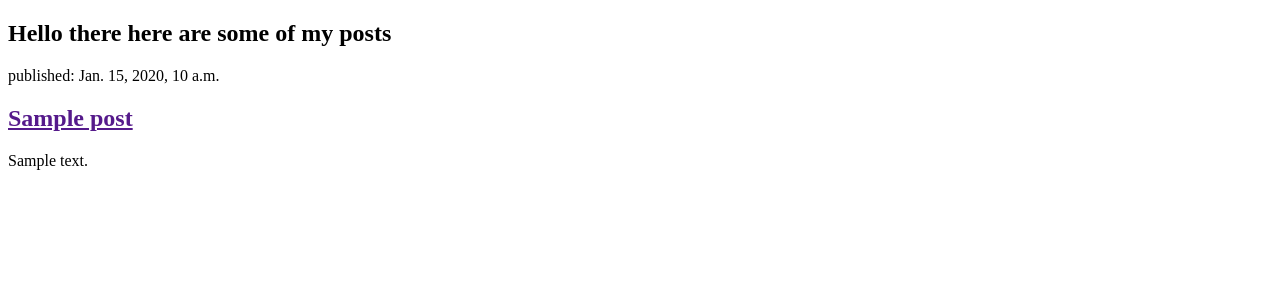
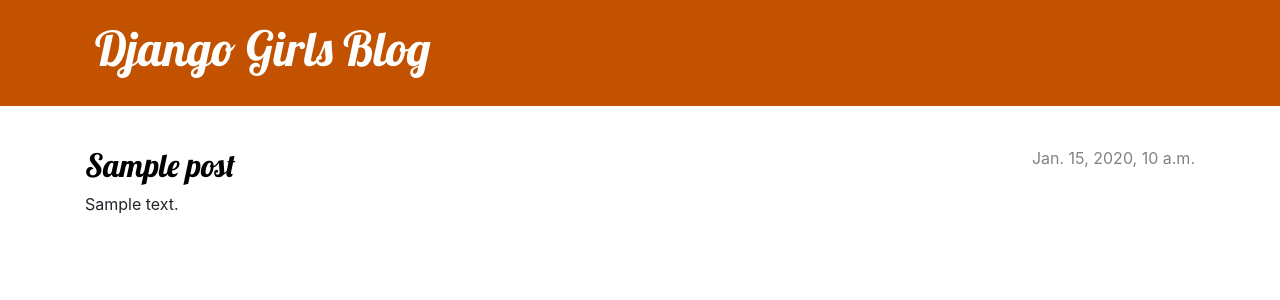
Before and after one commit to maqamylee0/Blog, a Django app: page / in a window 1280 px wide. Shown: the top 300 px of the page. Run offline with Django 3.2, Linux system fonts and the light colour scheme; tables that the repository leaves empty hold one stand-in row (values such as "Sample post").

Commit message:
added templates

```diff
--- /dev/null
+++ b/blog/static/css/blog.css
@@ -0,0 +1,70 @@
+.page-header {
+    background-color: #C25100;
+    margin-top: 0;
+    margin-bottom: 40px;
+    padding: 20px 20px 20px 40px;
+}
+
+.page-header h1,
+.page-header h1 a,
+.page-header h1 a:visited,
+.page-header h1 a:active {
+    color: #ffffff;
+    font-size: 36pt;
+    text-decoration: none;
+}
+
+h1,
+h2,
+h3,
+h4 {
+    font-family: 'Lobster', cursive;
+}
+
+.date {
+    color: #828282;
+}
+
+.save {
+    float: right;
+}
+
+.post-form textarea,
+.post-form input {
+    width: 100%;
+}
+
+.top-menu,
+.top-menu:hover,
+.top-menu:visited {
+    color: #ffffff;
+    float: right;
+    font-size: 26pt;
+    margin-right: 20px;
+}
+
+.post {
+    margin-bottom: 70px;
+}
+
+.post h2 a,
+.post h2 a:visited {
+    color: #000000;
+}
+
+.post > .date,
+.post > .actions {
+    float: right;
+}
+
+.btn-default,
+.btn-default:visited {
+    color: #C25100;
+    background: none;
+    border-color: #C25100;
+}
+
+.btn-default:hover {
+    color: #FFFFFF;
+    background-color: #C25100;
+}
--- /dev/null
+++ b/blog/templates/blog/base.html
@@ -0,0 +1,31 @@
+{% load static %}
+
+<!DOCTYPE html>
+<html lang="en">
+<head>
+    <meta charset="UTF-8">
+    <meta http-equiv="X-UA-Compatible" content="IE=edge">
+    <meta name="viewport" content="width=device-width, initial-scale=1.0">
+    <title>Posts</title>
+    <link rel="stylesheet" href="https://cdn.jsdelivr.net/npm/bootstrap@4.5.3/dist/css/bootstrap.min.css" integrity="sha384-TX8t27EcRE3e/ihU7zmQxVncDAy5uIKz4rEkgIXeMed4M0jlfIDPvg6uqKI2xXr2" crossorigin="anonymous">
+    <link rel="stylesheet" href="{% static 'css/blog.css' %}">
+    <link href="//fonts.googleapis.com/css?family=Lobster&subset=latin,latin-ext" rel="stylesheet" type="text/css">
+
+</head>
+<body>
+    <header class="page-header">
+        <div class="container">
+            <h1><a href="/">Django Girls Blog</a></h1>
+        </div>
+      </header>
+
+      <main class="container">
+          <div class="row">
+              <div class="col">
+                {% block content %}
+                {% endblock %}
+              </div>
+          </div>
+      </main>
+</body>
+</html>
--- a/blog/templates/blog/post_list.html
+++ b/blog/templates/blog/post_list.html
@@ -1,22 +1,14 @@
-<!DOCTYPE html>
-<html lang="en">
-<head>
-    <meta charset="UTF-8">
-    <meta http-equiv="X-UA-Compatible" content="IE=edge">
-    <meta name="viewport" content="width=device-width, initial-scale=1.0">
-    <title>Posts</title>
-</head>
-<body>
-
-    <h2>Hello there here are some of my posts</h2>
+{% extends 'blog/base.html' %}
 
 
+{% block content %}
     {% for post in posts %}
-    <article>
-        <time>published: {{ post.published_date }}</time>
-        <h2><a href="">{{ post.title }}</a></h2>
-        <p>{{ post.text|linebreaksbr }}</p>
-    </article>
-{% endfor %}
-</body>
-</html>
+        <article class="post">
+            <time class="date">
+                {{ post.published_date }}
+            </time>
+            <h2><a href="">{{ post.title }}</a></h2>
+            <p>{{ post.text|linebreaksbr }}</p>
+        </article>
+    {% endfor %}
+{% endblock %}
```
